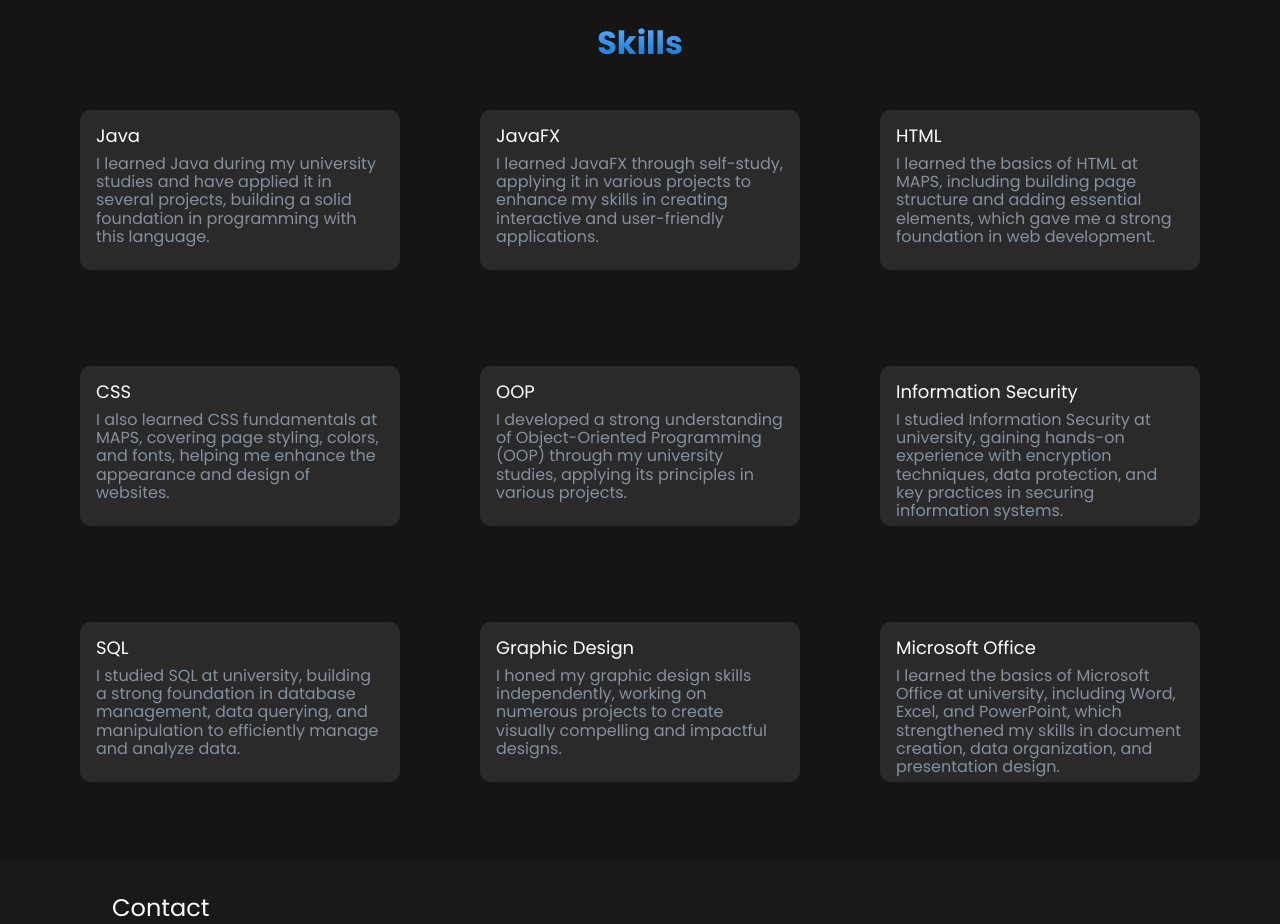
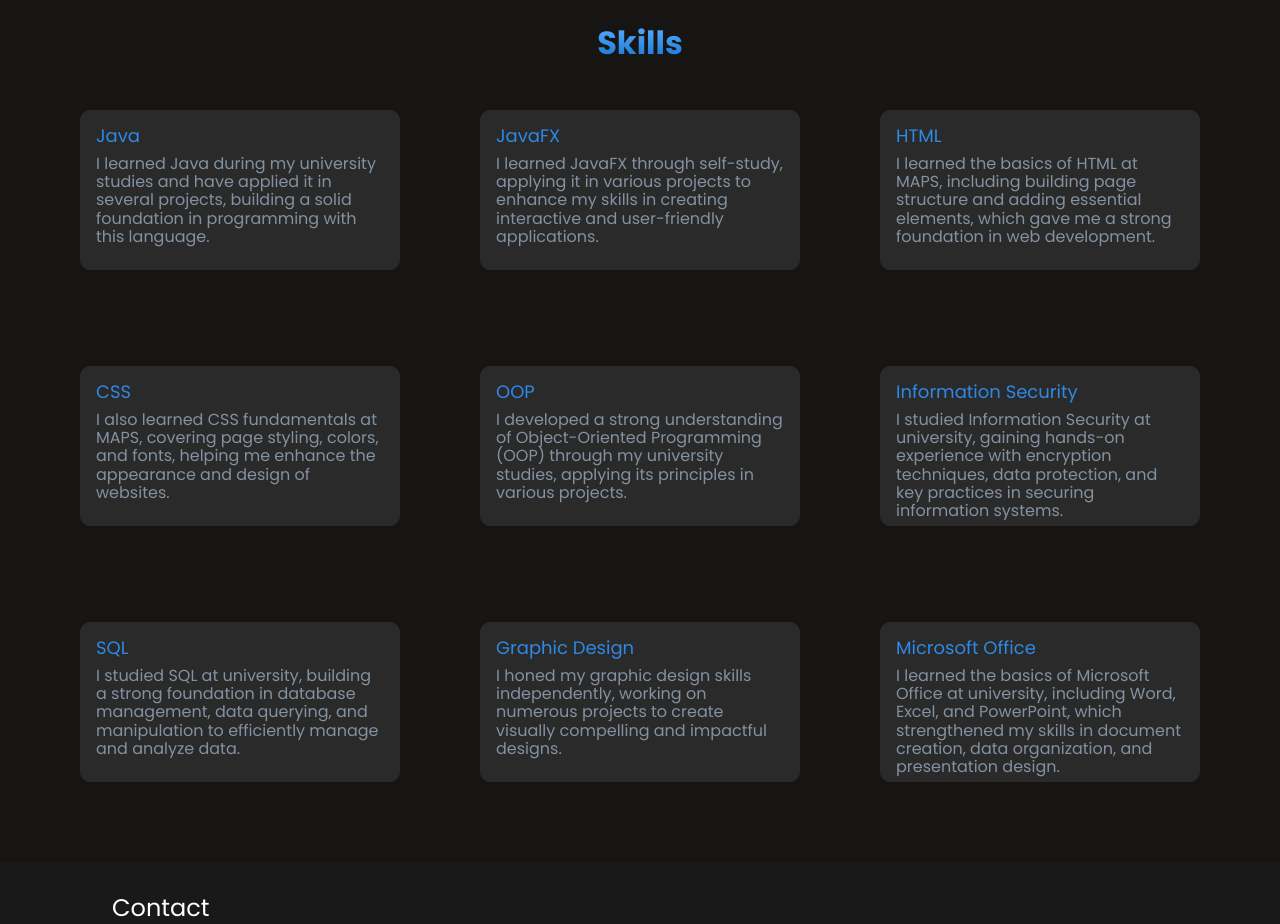
Before and after one commit to abdulrahmanal-Hmeede/Portfolio-Page, a plain HTML site: page index.html in a window 1280 px wide. Shown: the part 1140-2064 px from the top of the page. Drawn offline with Linux system fonts and the light colour scheme.

Commit message:
Add files via upload

```diff
--- a/css/styles.css
+++ b/css/styles.css
@@ -268,6 +268,10 @@ header {
   color: #8491a0;
 }
 
+.title-exp {
+  color: #2e89e4;
+}
+
 /* Start skill section */
 
 /* Start footer section */
```
Also changed, not shown: index.html (+4 -0 lines).
